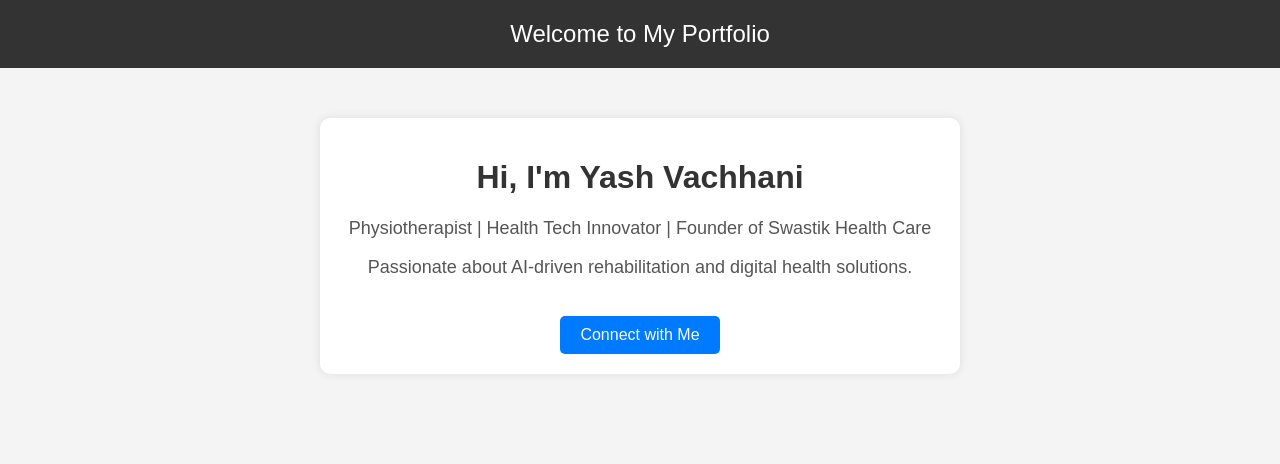
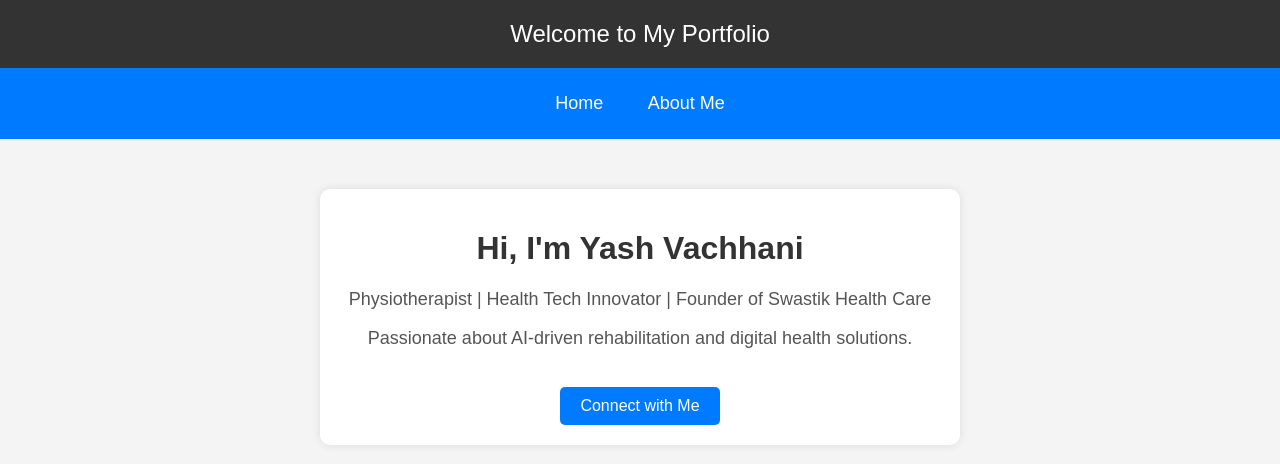
Before and after one commit to yrvachhani/yrvachhani.github.io, a plain HTML site: page index.html in a window 1280 px wide. Drawn offline with Linux system fonts and the light colour scheme.

Commit message:
Update index.html

```diff
--- a/index.html
+++ b/index.html
@@ -17,6 +17,18 @@
             color: white;
             padding: 20px;
             font-size: 24px;
+        }
+        nav {
+            background: #007bff;
+            padding: 10px;
+        }
+        nav a {
+            color: white;
+            text-decoration: none;
+            padding: 10px 15px;
+            margin: 5px;
+            display: inline-block;
+            font-size: 18px;
         }
         .container {
             margin: 50px auto;
@@ -50,6 +62,11 @@
     Welcome to My Portfolio
 </header>
 
+<nav>
+    <a href="index.html">Home</a>
+    <a href="about.html">About Me</a>
+</nav>
+
 <div class="container">
     <h1>Hi, I'm Yash Vachhani</h1>
     <p>Physiotherapist | Health Tech Innovator | Founder of Swastik Health Care</p>
```
